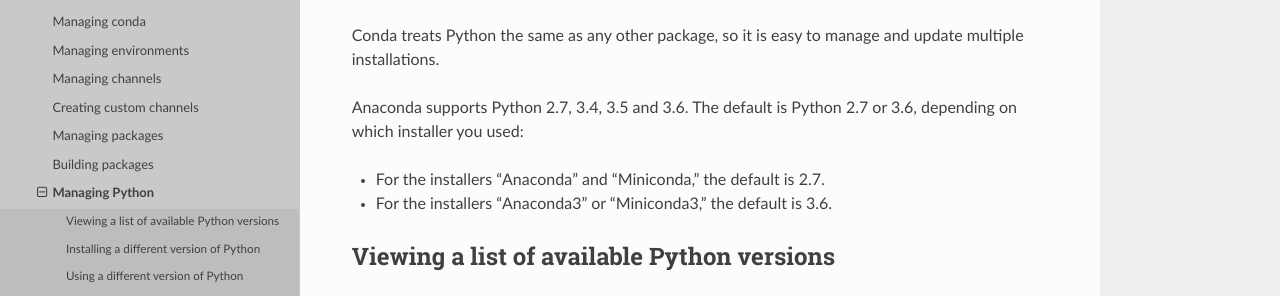
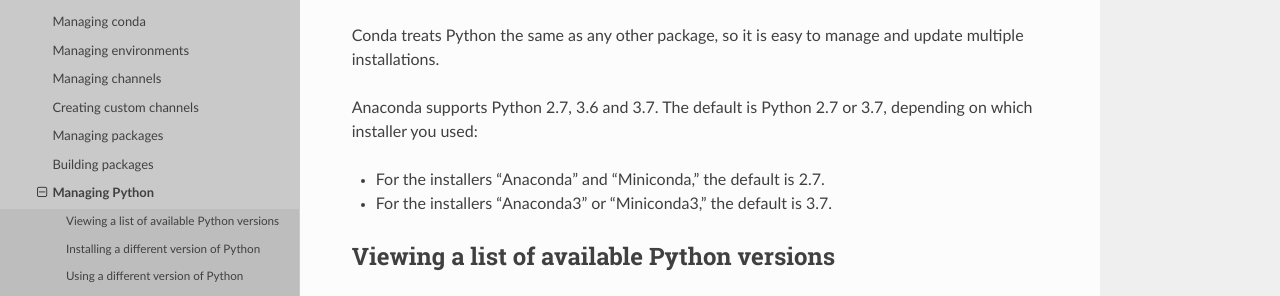
Before and after one commit to conda/conda-docs, a Sphinx documentation site: the page built from docs/source/user-guide/tasks/manage-python.rst, in a window 1280 px wide and 900 px high. Shown: the part 256-552 px from the top of the window. Built offline with Sphinx 7.4.7 and the Read the Docs theme 2.0.0, drawn with Linux system fonts in a browser that asks for light colours.

Commit message:
update versions of python Anaconda supports

```diff
--- a/docs/source/user-guide/tasks/manage-python.rst
+++ b/docs/source/user-guide/tasks/manage-python.rst
@@ -10,14 +10,14 @@
 Conda treats Python the same as any other package, so it is easy
 to manage and update multiple installations.
 
-Anaconda supports Python 2.7, 3.4, 3.5 and 3.6. The default is Python
-2.7 or 3.6, depending on which installer you used:
+Anaconda supports Python 2.7, 3.6 and 3.7. The default is Python
+2.7 or 3.7, depending on which installer you used:
 
 * For the installers "Anaconda" and "Miniconda," the default is
   2.7.
 
 * For the installers "Anaconda3" or "Miniconda3," the default is
-  3.6.
+  3.7.
 
 
 Viewing a list of available Python versions
```
